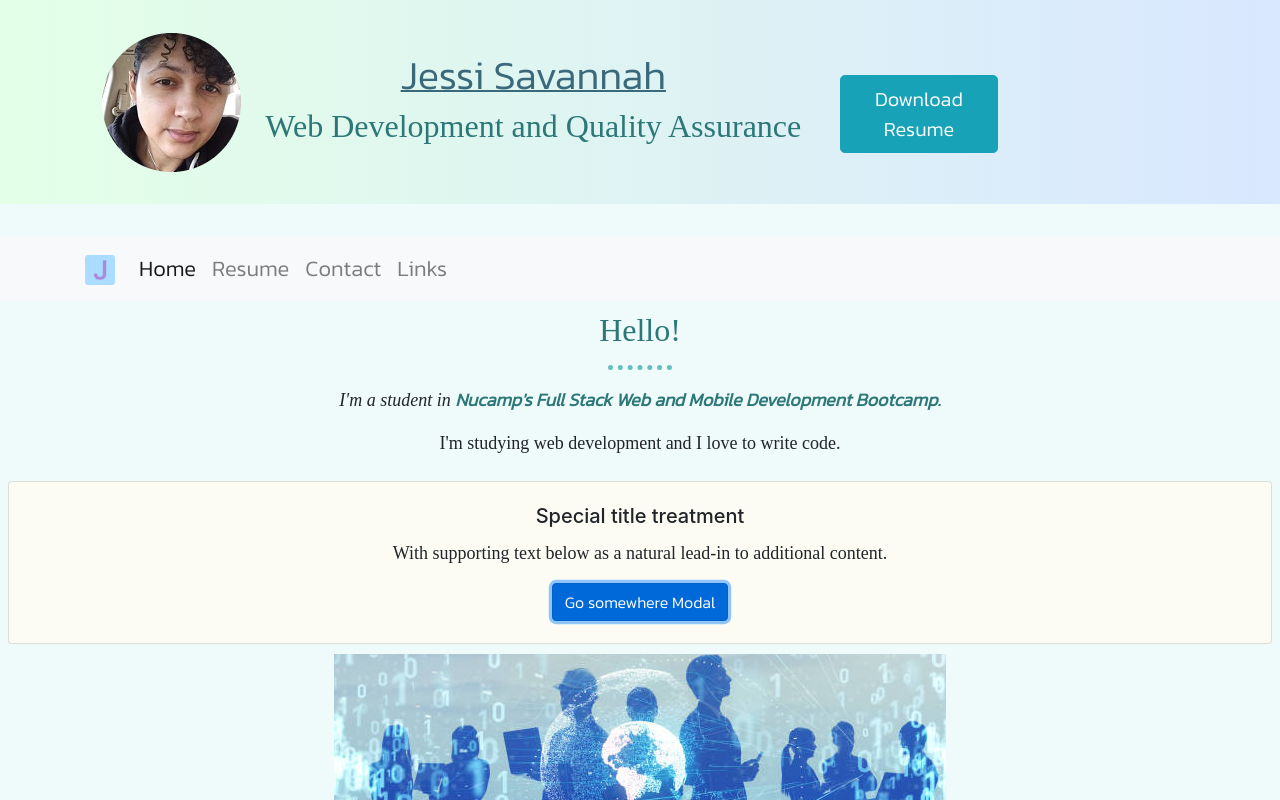
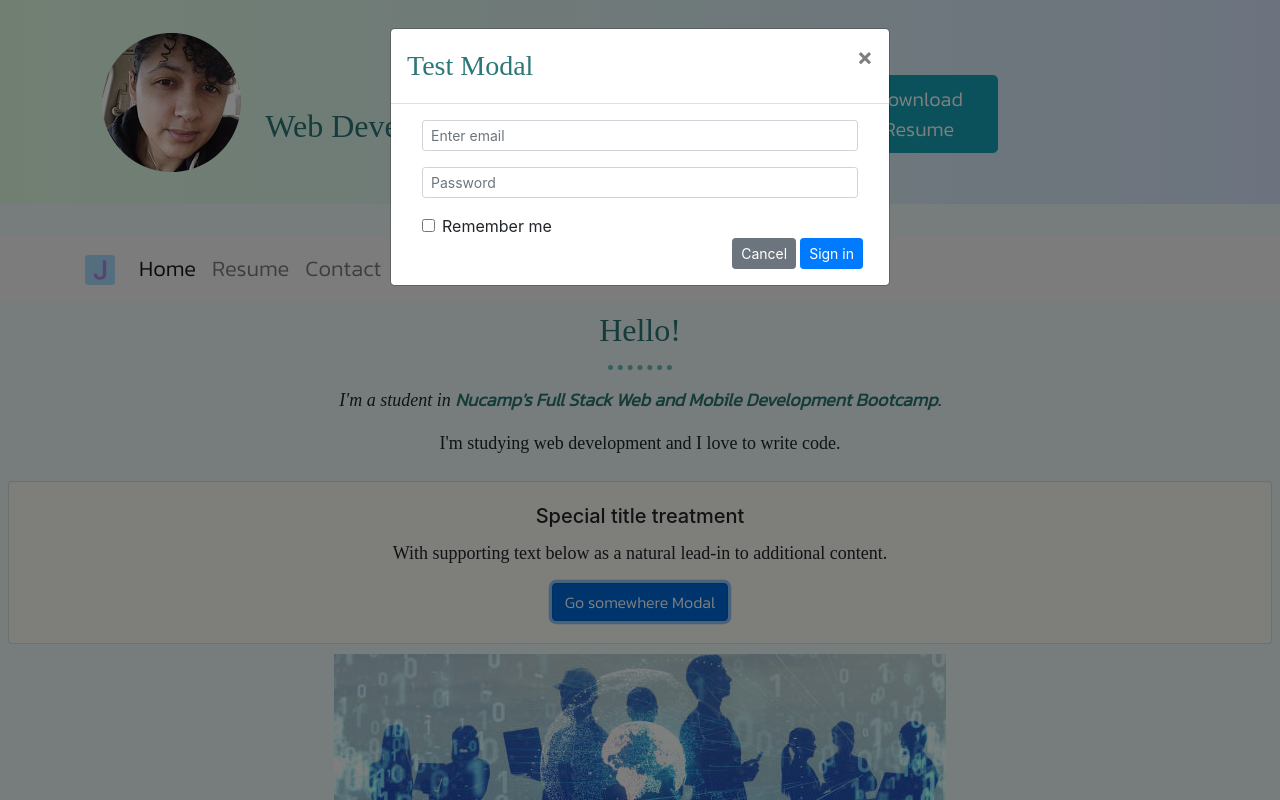
Before and after one commit to jsav11/nuportfolio1, a website: page index.html in a window 1280 px wide. Both pictures are taken after a click on the link "Go somewhere Modal". Shown: the top 800 px of the page. Drawn offline with nearby package versions, Linux system fonts and the light colour scheme.

Commit message:
seventh commit

```diff
--- a/index.html
+++ b/index.html
@@ -34,12 +34,52 @@
                 </div>
                 <div class="col-md-4 col-xl-2 ml-4 mt-4">
                     <a title="resume-button" href="images/Resume-Template.pdf" download="Jessi Savannah Resume" role="button" class="btn btn-lg btn-info"
-                        id="resumeButton">Download Resume</a>
+                       id="resumeButton">Download Resume</a>
                 </div>
             </div>
-
         </div>
     </header>
+
+    <div id="testModal" class="modal fade" role="dialog">
+        <div class="modal-dialog" role="document">
+            <div class="modal-content">
+                <div class="modal-header">
+                    <h3 class="modal-title">Test Modal</h3>
+                    <button type="button" class="close" data-dismiss="modal">&times;</button>
+                </div>
+                <div class="modal-body">
+                    <div class="container-fluid">
+                        <form>
+                            <div class="form-row">
+                                <div class="form-group col-12">
+                                    <label class="sr-only" for="loginEmail">Email address</label>
+                                    <input type="email" class="form-control form-control-sm" id="loginEmail"
+                                        placeholder="Enter email" />
+                                </div>
+                                <div class="form-group col-12">
+                                    <label class="sr-only" for="loginPassword">Password</label>
+                                    <input type="password" class="form-control form-control-sm" id="loginPassword"
+                                        placeholder="Password" />
+                                </div>
+                                <div class="col">
+                                    <div class="form-check">
+                                        <input class="form-check-input" type="checkbox" />
+                                        <label class="form-check-label"> Remember me</label>
+                                    </div>
+                                </div>
+                            </div>
+                            <div class="form-row">
+                                <button type="button" class="btn btn-secondary btn-sm ml-auto"
+                                    data-dismiss="modal">Cancel</button>
+                                <button type="submit" class="btn btn-primary btn-sm ml-1">Sign in</button>
+                            </div>
+                        </form>
+                    </div>
+                </div>
+            </div>
+        </div>
+    </div>
+
 
     <nav class="navbar navbar-expand-sm navbar-light bg-light sticky-top">
         <div class="container">
@@ -73,7 +113,7 @@
                 <div class="card-body">
                   <h5 class="card-title">Special title treatment</h5>
                   <p class="card-text">With supporting text below as a natural lead-in to additional content.</p>
-                  <a href="#" class="btn btn-primary">Go somewhere Modal</a>
+                  <a href="#" id="modalButton" class="btn btn-primary">Go somewhere Modal</a>
                 </div>
               </div>
               <div class="row-content">
--- /dev/null
+++ b/js/scripts.js
@@ -0,0 +1,8 @@
+$(function () {
+
+    $("#modalButton").click(function () {
+        $("#testModal").modal("show");
+    });
+
+
+});
```
